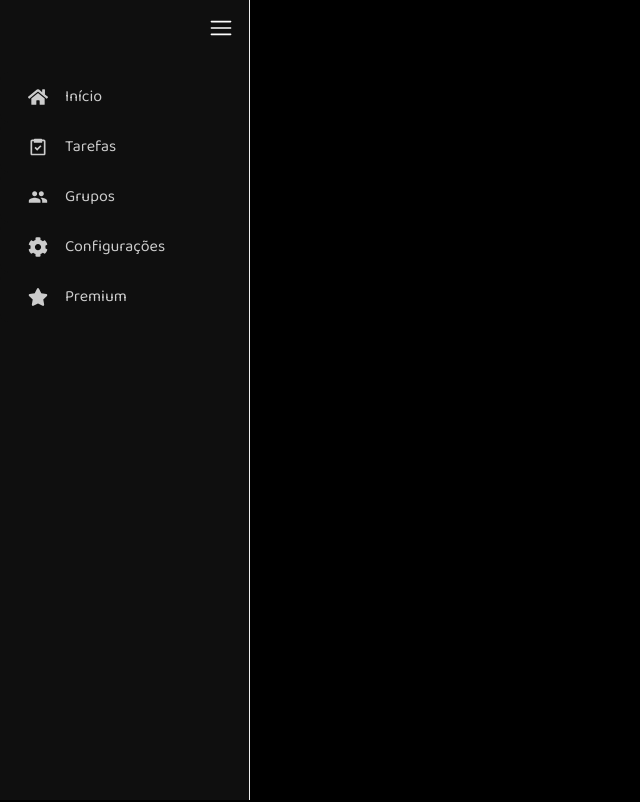
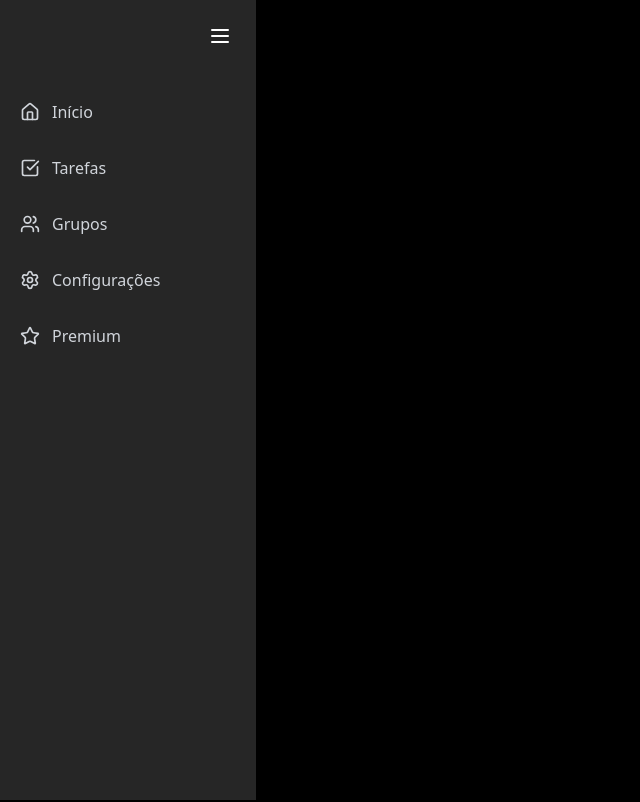
Before and after one commit to RenissonSilva/pomodoro, a Next.js app: page / in a window 1280 px wide. Shown: the top 802 px of the page, without its empty margins (0-640 px from the left). Built offline with nearby package versions, Linux system fonts and the light colour scheme.

Commit message:
Deixando sidebar mais personalizável

```diff
--- a/package.json
+++ b/package.json
@@ -9,6 +9,7 @@
     "lint": "next lint"
   },
   "dependencies": {
+    "lucide-react": "^0.540.0",
     "next": "14.0.3",
     "react": "^18",
     "react-dom": "^18",
--- a/src/components/Sidebar.tsx
+++ b/src/components/Sidebar.tsx
@@ -1,59 +1,55 @@
 import { useState } from 'react';
-import { Sidebar, Menu, MenuItem, sidebarClasses } from 'react-pro-sidebar';
-import { FaHome, FaCog, FaStar } from 'react-icons/fa';
-import { RxHamburgerMenu } from 'react-icons/rx';
-import { MdGroup } from 'react-icons/md';
-import baloo from '@/styles/font';
-import { BiTask } from 'react-icons/bi';
+import { Home, Settings, Star, Users, CheckSquare, Menu } from 'lucide-react';
 
 const AppSidebar = () => {
   const [collapsed, setCollapsed] = useState(false);
 
+  const menuItems = [
+    { icon: Home, label: 'Início' },
+    { icon: CheckSquare, label: 'Tarefas' },
+    { icon: Users, label: 'Grupos' },
+    { icon: Settings, label: 'Configurações' },
+    { icon: Star, label: 'Premium' },
+  ];
+
   return (
     <div className='h-screen'>
-      <Sidebar
-        collapsed={collapsed}
-        className={`h-full shadow-lg transition-all duration-300 ease-in-out`}
-        rootStyles={{
-          [`.${sidebarClasses.container}`]: {
-            backgroundColor: '#0F0F0F',
-            color: '#ccc',
-            transition: 'all 0.3s ease-in-out',
-          },
-        }}
+      <div
+        className={`h-full bg-neutral-800 text-gray-300 shadow-lg transition-all duration-300 ease-in-out ${
+          collapsed ? 'w-16' : 'w-64'
+        }`}
       >
         <div
-          className={`p-2 mb-4 flex ${
+          className={`p-4 mb-4 flex ${
             !collapsed ? 'justify-end' : 'justify-center'
           }`}
         >
           <button
             onClick={() => setCollapsed(!collapsed)}
-            className='text-white px-2 py-2 rounded-full transition-all duration-200 hover:bg-gray-700'
+            className='text-white p-2 rounded-lg transition-all duration-200 hover:bg-neutral-700'
           >
-            <RxHamburgerMenu size={24} />
+            <Menu size={24} />
           </button>
         </div>
 
-        <Menu
-          menuItemStyles={{
-            button: ({ level, active }) => ({
-              backgroundColor: '#0F0F0F',
-              borderRadius: '8px',
-              '&:hover': {
-                backgroundColor: '#272727 !important',
-              },
-              fontFamily: baloo.style.fontFamily,
-            }),
-          }}
-        >
-          <MenuItem icon={<FaHome size={20} />}> Início </MenuItem>
-          <MenuItem icon={<BiTask size={20} />}> Tarefas </MenuItem>
-          <MenuItem icon={<MdGroup size={20} />}> Grupos </MenuItem>
-          <MenuItem icon={<FaCog size={20} />}> Configurações </MenuItem>
-          <MenuItem icon={<FaStar size={20} />}> Premium </MenuItem>
-        </Menu>
-      </Sidebar>
+        <nav className='px-2'>
+          {menuItems.map((item, index) => (
+            <button
+              key={index}
+              className={`w-full flex items-center px-3 py-3 mb-2 rounded-lg transition-all duration-200 hover:bg-neutral-700 text-left group ${
+                collapsed && 'justify-center'
+              }`}
+            >
+              <item.icon size={20} className='flex-shrink-0' />
+              {!collapsed && (
+                <span className='ml-3 font-medium transition-opacity duration-200'>
+                  {item.label}
+                </span>
+              )}
+            </button>
+          ))}
+        </nav>
+      </div>
     </div>
   );
 };
```
Also changed, not shown: 2 other files (tests, documents, lock files or other folders).
